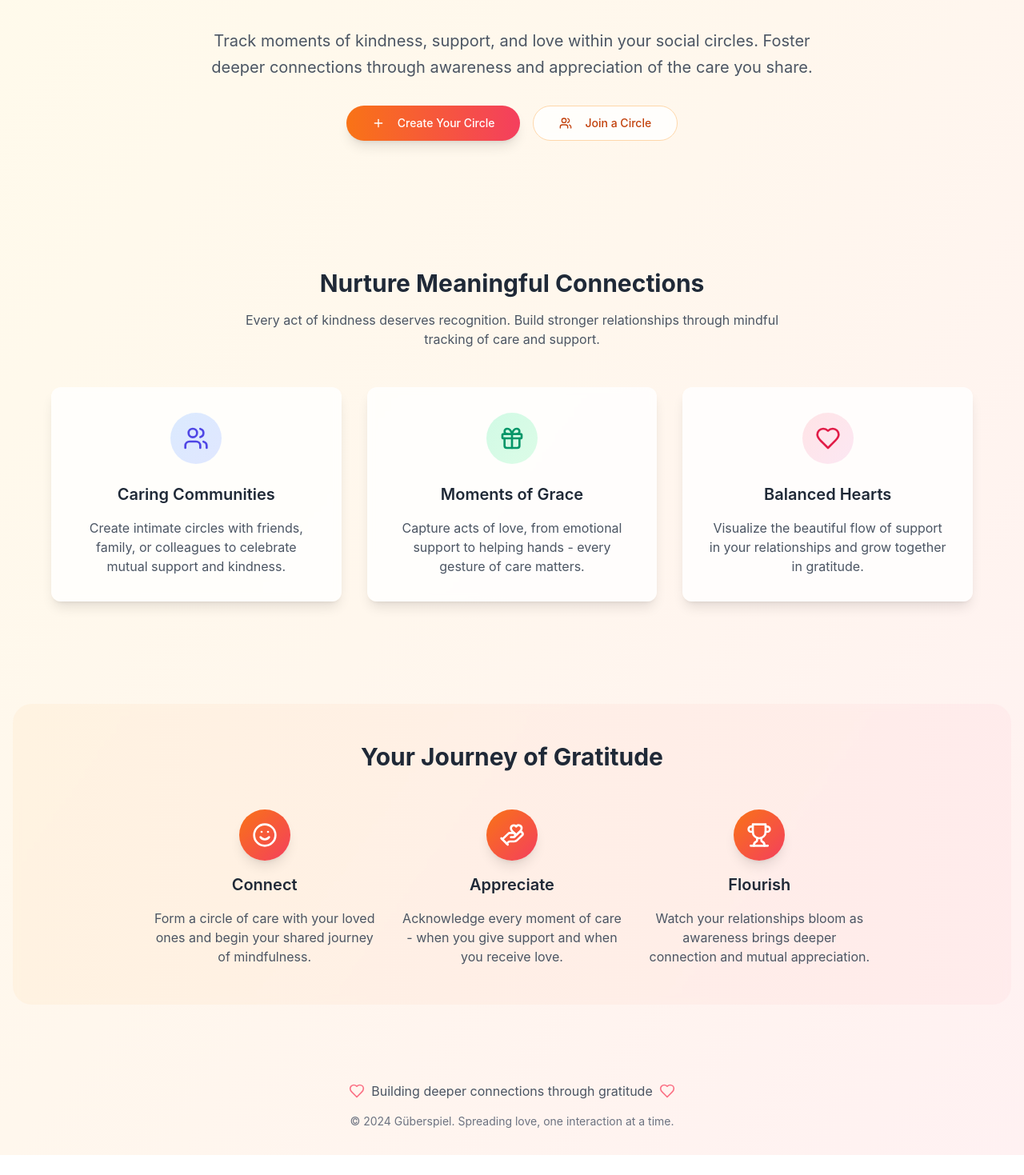
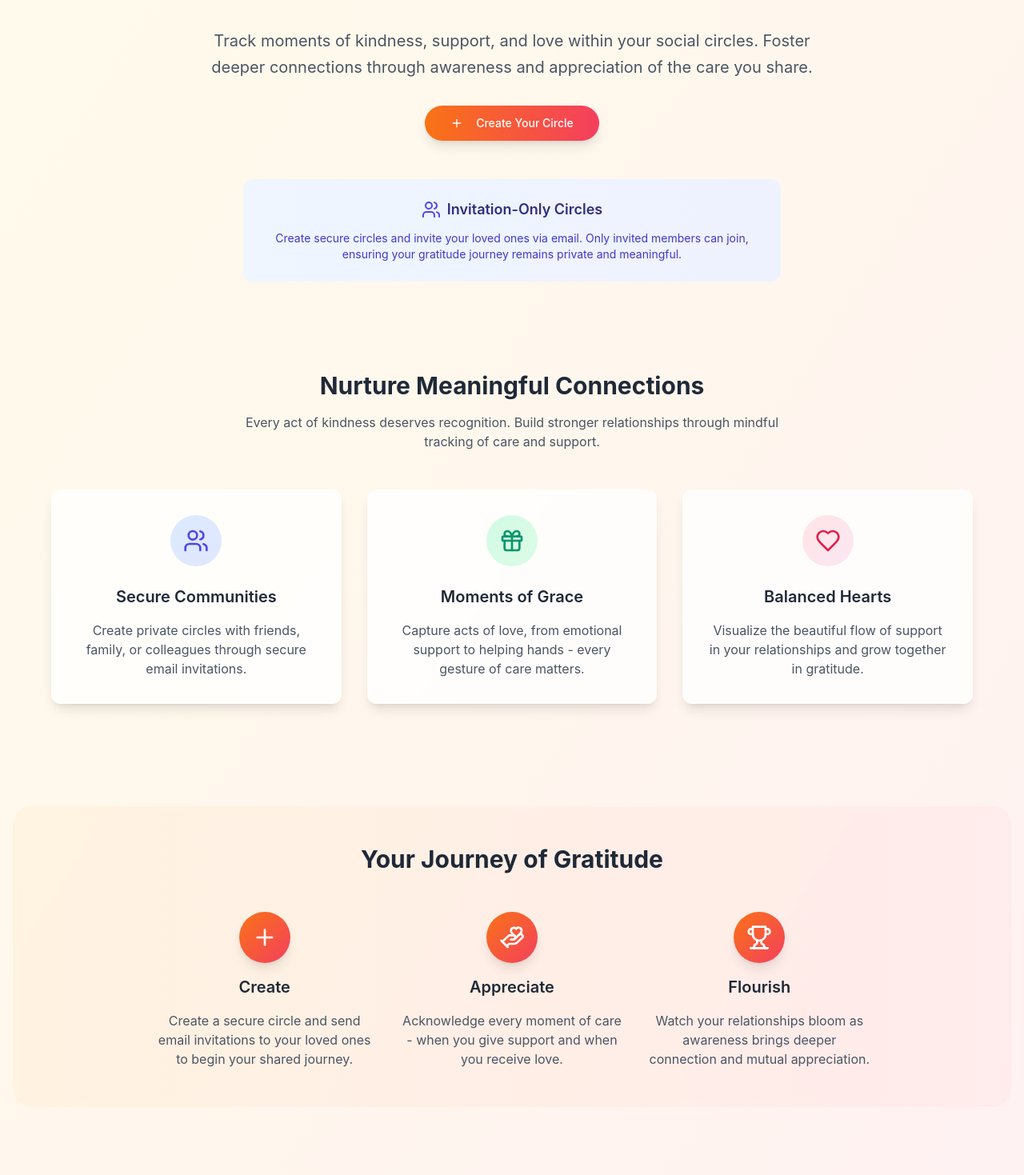
Before and after one commit to ivanakse-lit/guberspiel-interaction-tracker, a React (Vite) app: page / in a window 1280 px wide. Shown: the part 381-1850 px from the top of the page at 80% size. Before the commit the page ends 1825 px from the top, so only its background shows below. Built offline with nearby package versions, Linux system fonts and the light colour scheme.

Commit message:
Fix: Remove "Join a Circle" from landing page
Removed the "Join a Circle" button and associated functionality from the landing page and `src/pages/Index.tsx` to align with the new invitation-only circle joining flow. This change addresses the security concern of unauthorized users joining circles.

```diff
--- a/src/components/dashboard/CirclesList.tsx
+++ b/src/components/dashboard/CirclesList.tsx
@@ -79,15 +79,9 @@ const CirclesList = ({ userCircles }: CirclesListProps) => {
               >
                 Create Your First Circle
               </Button>
-              <div className="text-gray-400 text-sm">or</div>
-              {/* Secondary action: Join existing circle */}
-              <Button
-                variant="outline"
-                onClick={() => navigate('/join-group')}
-                className="border-orange-200 text-orange-700 hover:bg-orange-50"
-              >
-                Join Existing Circle
-              </Button>
+              <div className="text-gray-400 text-sm">
+                Invite your loved ones via secure email invitations
+              </div>
             </div>
           </div>
         ) : (
--- a/src/pages/Index.tsx
+++ b/src/pages/Index.tsx
@@ -7,7 +7,7 @@ import { useNavigate } from 'react-router-dom';
 
 /**
  * Landing page component for Güberspiel
- * Displays the main value proposition and allows users to create or join circles
+ * Displays the main value proposition and allows users to create circles
  */
 const Index = () => {
   const navigate = useNavigate();
@@ -59,8 +59,8 @@ const Index = () => {
             Foster deeper connections through awareness and appreciation of the care you share.
           </p>
 
-          {/* Primary call-to-action buttons */}
-          <div className="flex flex-col sm:flex-row gap-4 justify-center mb-12">
+          {/* Primary call-to-action button */}
+          <div className="flex justify-center mb-12">
             <Button
               size="lg"
               className="bg-gradient-to-r from-orange-500 to-rose-500 hover:from-orange-600 hover:to-rose-600 text-white px-8 py-4 rounded-full shadow-lg hover:shadow-xl transition-all duration-300"
@@ -69,15 +69,18 @@ const Index = () => {
               <Plus className="h-5 w-5 mr-2" />
               Create Your Circle
             </Button>
-            <Button
-              size="lg"
-              variant="outline"
-              className="bg-white/80 backdrop-blur-sm border-orange-200 hover:bg-orange-50 text-orange-700 px-8 py-4 rounded-full"
-              onClick={() => navigate('/join-group')}
-            >
-              <Users className="h-5 w-5 mr-2" />
-              Join a Circle
-            </Button>
+          </div>
+
+          {/* Information about invitation system */}
+          <div className="bg-gradient-to-r from-blue-50 to-indigo-50 rounded-xl p-6 max-w-2xl mx-auto">
+            <div className="flex items-center justify-center mb-3">
+              <Users className="h-6 w-6 text-indigo-600 mr-2" />
+              <h4 className="text-lg font-semibold text-indigo-900">Invitation-Only Circles</h4>
+            </div>
+            <p className="text-indigo-700 text-sm">
+              Create secure circles and invite your loved ones via email.
+              Only invited members can join, ensuring your gratitude journey remains private and meaningful.
+            </p>
           </div>
         </div>
       </section>
@@ -101,9 +104,9 @@ const Index = () => {
               <div className="bg-gradient-to-br from-blue-100 to-indigo-100 w-16 h-16 rounded-full flex items-center justify-center mx-auto mb-6 group-hover:scale-110 transition-transform duration-300">
                 <Users className="h-8 w-8 text-indigo-600" />
               </div>
-              <h3 className="text-xl font-semibold mb-4 text-gray-800">Caring Communities</h3>
+              <h3 className="text-xl font-semibold mb-4 text-gray-800">Secure Communities</h3>
               <p className="text-gray-600">
-                Create intimate circles with friends, family, or colleagues to celebrate mutual support and kindness.
+                Create private circles with friends, family, or colleagues through secure email invitations.
               </p>
             </CardContent>
           </Card>
@@ -144,14 +147,14 @@ const Index = () => {
 
             {/* Process steps */}
             <div className="grid md:grid-cols-3 gap-8">
-              {/* Step 1: Connect */}
+              {/* Step 1: Create */}
               <div className="space-y-4">
                 <div className="bg-gradient-to-br from-orange-500 to-rose-500 text-white w-16 h-16 rounded-full flex items-center justify-center mx-auto text-xl font-bold shadow-lg">
-                  <Smile className="h-8 w-8" />
+                  <Plus className="h-8 w-8" />
                 </div>
-                <h4 className="text-xl font-semibold text-gray-800">Connect</h4>
+                <h4 className="text-xl font-semibold text-gray-800">Create</h4>
                 <p className="text-gray-600">
-                  Form a circle of care with your loved ones and begin your shared journey of mindfulness.
+                  Create a secure circle and send email invitations to your loved ones to begin your shared journey.
                 </p>
               </div>
 
```
